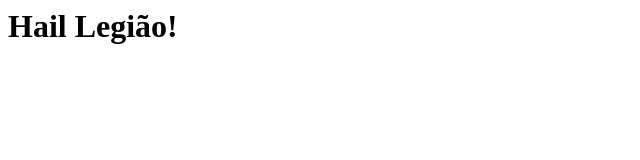
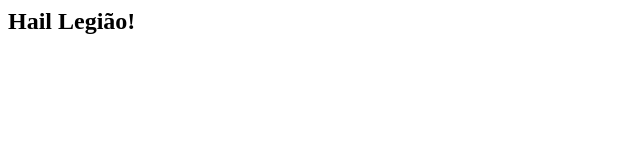
Before and after one commit to Shina666/projetos, a plain HTML site: page index.html in a window 1280 px wide. Shown: the whole page, without its empty margins (0-640 px from the left). Drawn offline with Linux system fonts and the light colour scheme.

Commit message:
mudando de h1 para h2

```diff
--- a/index.html
+++ b/index.html
@@ -1 +1 @@
-<h1>Hail Legião!</h1>
+<h2>Hail Legião!</h2>
```
